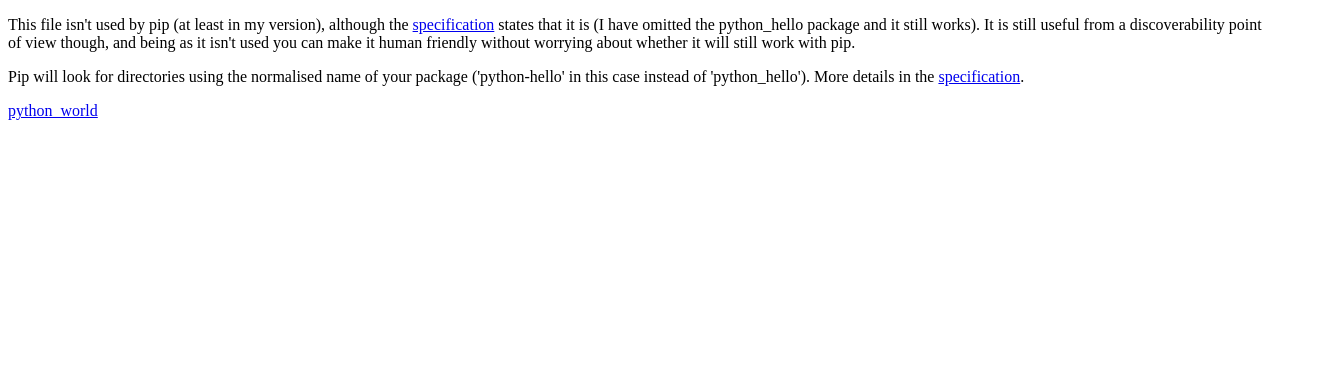
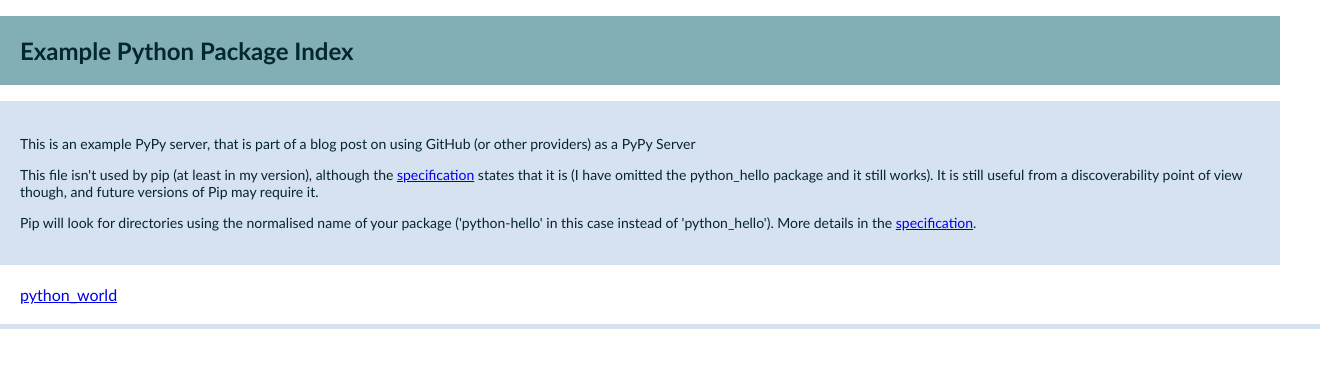
Before and after one commit to ceddlyburge/python-package-server, a plain HTML site: page index.html in a window 1280 px wide. Shown: the whole page, 1320 px wide, since content can reach past the window. Drawn offline with Linux system fonts and the light colour scheme.

Commit message:
Improve styling

```diff
--- a/index.html
+++ b/index.html
@@ -1,11 +1,42 @@
 <!DOCTYPE html>
 <html>
   <head>
-    <title>RES Python Package Index</title>
+    <title>Example Python Package Index</title>
+	<style>
+		body {
+		  font-family: "Source Sans Pro", "Trebuchet MS", "Lucida Grande", "Bitstream Vera Sans", "Helvetica Neue", "sans-serif";
+		  margin: 0px;
+		}
+		h1 {
+		  background-color: rgba(130,174,182,1);
+		  font-size: 24px;
+		  color: rgba(4,38,45,1);
+		  padding: 20px;
+		}
+		.explanation {
+		  background-color: rgba(215,226,241,1);
+		  font-size: 14px;
+		  color: rgba(4,38,45,1);
+		  padding: 20px;
+		}
+		div.package {
+		  font-size: 16px;
+		  color: rgba(79,108,142,1);
+		  border-bottom: 5px solid rgba(215,227,241,1);
+		  padding: 20px;
+		  width: 100%;
+		}
+</style>
   </head>
   <body>
-	<p>This file isn't used by pip (at least in my version), although the <a href="https://www.python.org/dev/peps/pep-0503/">specification</a> states that it is (I have omitted the python_hello package and it still works). It is still useful from a discoverability point of view though, and being as it isn't used you can make it human friendly without worrying about whether it will still work with pip.</p>
-	<p>Pip will look for directories using the normalised name of your package ('python-hello' in this case instead of 'python_hello'). More details in the <a href="https://www.python.org/dev/peps/pep-0503/#normalized-names">specification</a>.</p>
-    <a href="python-world/">python_world</a>
+	<h1>Example Python Package Index</h1>
+	<section class="explanation">
+		<p>This is an example PyPy server, that is part of a blog post on using GitHub (or other providers) as a PyPy Server</p>
+		<p>This file isn't used by pip (at least in my version), although the <a href="https://www.python.org/dev/peps/pep-0503/">specification</a> states that it is (I have omitted the python_hello package and it still works). It is still useful from a discoverability point of view though, and future versions of Pip may require it.</p>
+		<p>Pip will look for directories using the normalised name of your package ('python-hello' in this case instead of 'python_hello'). More details in the <a href="https://www.python.org/dev/peps/pep-0503/#normalized-names">specification</a>.</p>
+	</section>
+	<div class="package" >
+		<a href="python-world/">python_world</a>
+	</div>
   </body>
 </html>
```
